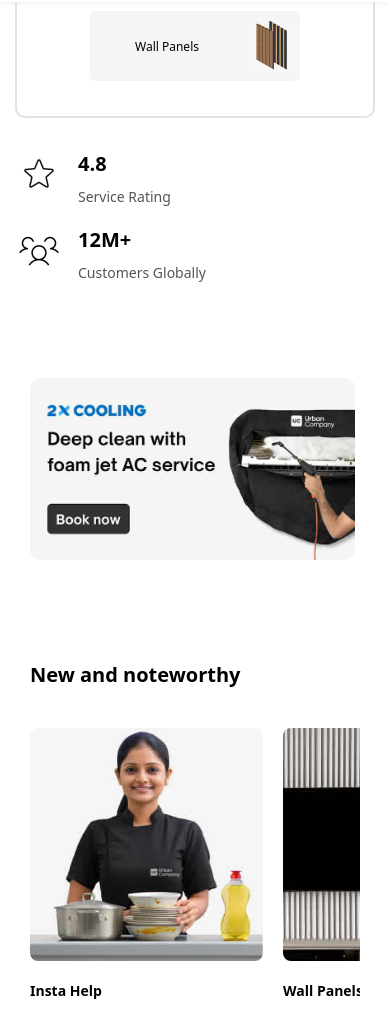
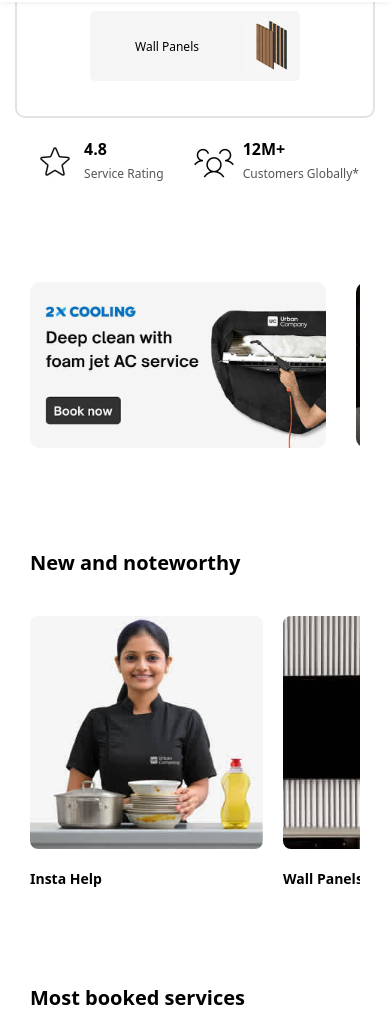
Before and after one commit to Anoop-Panwar/Urban-Company-Clone, a plain HTML site: page index.html in a window 390 px wide. Shown: the part 842-1856 px from the top of the page. Drawn offline with Linux system fonts and the light colour scheme.

Commit message:
Add files via upload

```diff
--- a/index.html
+++ b/index.html
@@ -130,7 +130,7 @@
                     <img src="./assets/asset 11.png" height="48px">
                     <div class="rating-users-details flex">
                         <p class="number">12M+</p>
-                        <p class="rating-user-text">Customers Globally</p>
+                        <p class="rating-user-text">Customers Globally*</p>
                     </div>
                 </div>
 
--- a/media queries.css
+++ b/media queries.css
@@ -166,7 +166,18 @@
 
   h2{
     font-size: 20px;
-    width: 75%;
+    width: 70%;
+
+  }
+
+  .searchbar{
+    width: 90vw;
+    left: 18px;
+
+  }
+
+  input{
+    width: 80vw;
 
   }
 
@@ -186,24 +197,42 @@
   }
 
   .services-examples > a > img{
-    width: 325px;
+    width: 296px;
 
   }
 
   .rating-users{
-    flex-wrap: wrap;
-    gap: 20px;
+    margin-top: 20px;
+    gap: 10px;
+    justify-content: space-evenly;
   }
 
-  .searchbar{
-    width: 90vw;
-    left: 25px;
+  .rating{
+      gap: 5px;
 
   }
 
-  input{
-    width: 80vw;
+  .rating-users-details{
+      gap: 5px;
 
   }
 
+  .number{
+      font-size: 16px;
+
+  }
+
+  .rating-user-text{
+      font-size: 12px;
+
+  }
+
+  .spa-massage-text{
+    font-size: 13px;
+
+  }
+
+
+
+
 }
--- a/style.css
+++ b/style.css
@@ -341,7 +341,6 @@
 
 /* salon and spa */
 
-
 .card-banner{
     justify-content: space-between;
     margin-top: 100px;
```
